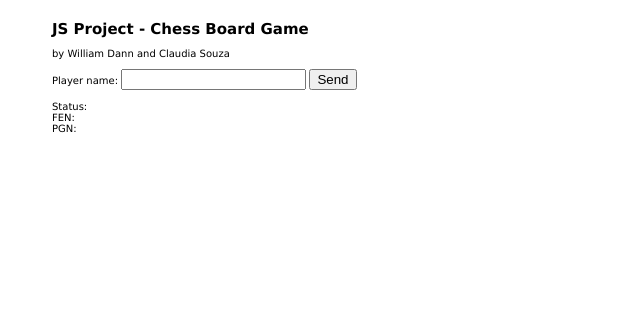
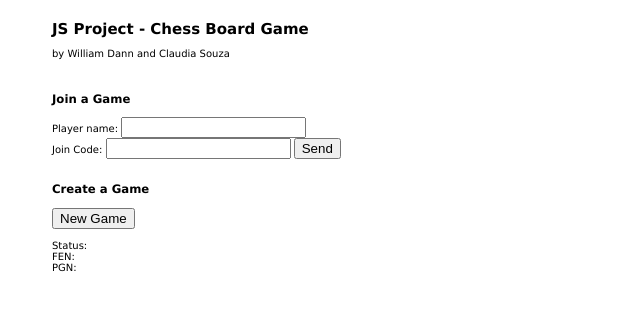
Before and after one commit to WilliamDann/clipboard-chess, a website: page public/index.html in a window 1280 px wide. Shown: the whole page, without its empty margins (0-640 px from the left). Drawn offline with nearby package versions, Linux system fonts and the light colour scheme.

Commit message:
added option to submit join code

```diff
--- a/public/chess.js
+++ b/public/chess.js
@@ -1,12 +1,15 @@
 // NOTE: this example uses the chess.js library:
 // https://github.com/jhlywa/chess.js
 
+// globals
 var board = null
 var game = new Chess()
 var $status = $('#status')
 var $fen = $('#fen')
 var $pgn = $('#pgn')
-var gameID = "7ab0c4"
+
+var player_name = null
+var gameID      = null
 
 async function fetchPosition() {
   const response = await fetch('/game?gameID='+gameID, {
@@ -117,5 +120,7 @@ board = Chessboard('myBoard', config)
 updateStatus()
 
 setInterval(() => {
-  fetchPosition(gameID);
+  if (gameID) {
+    fetchPosition(gameID);
+  }
 }, 1000)
--- a/public/index.html
+++ b/public/index.html
@@ -25,23 +25,41 @@
   <h1 id="title">JS Project - Chess Board Game</h1>
   <p id="groupname">by William Dann and Claudia Souza</p>
 
-  <form name = "getName" onsubmit = "return getUserName()" method = "post">
+  <br>
+  <h3>Join a Game</h3>
+  <form id="info_form" name = "getName">
     <label for = "user_name"> Player name: </label>
-    <input type = "text" name = "PlayerName" id = "user_name">
+    <input type = "text" name = "PlayerName" id = "user_name"><br>
+    <label for = "join_code"> Join Code: </label>
+    <input type = "text" name = "JoinCode" id = "join_code">
     <input type = "submit" value = "Send">
     </form>
+    <br>
+
+    <h3>Create a Game</h3>
+    <button onclick="handleNewGame()">New Game</button>
+    <br>
+
     <script>
-        //The function and the form above is a simple way to get the user name. It is not linked to anything yet. So, when you click 'send' the page breaks.
-    function getUserName(){
-        let user_name = document.forms["getName"]["userName"].value;
-        if(user_name == "")
-        {
-            alert("Please enter your name. ");
-            return false;
-        }
-        return true;
-    }
+        // handle form submission
+        document.querySelector("form").addEventListener('submit', event => {
+          event.preventDefault(); // prevent page from doing usual redirects and stuff
+
+          player_name = event.target.querySelector('#user_name').value;
+          gameID      = event.target.querySelector('#join_code').value;
+
+          if (player_name == "")
+            return alert ("Please enter a name.");
+          if (gameID == "")
+            return alert ("Please enter the code of a game you wish to join.");
+
+          console.log("Loaded:")
+          console.log(player_name)
+          console.log(gameID)
+          console.log('---')
+        });
     </script>
+
     <gameArea id="boardChess">
     <div id="myBoard" style="width: 400px"></div>
     <label>Status:</label>
```
